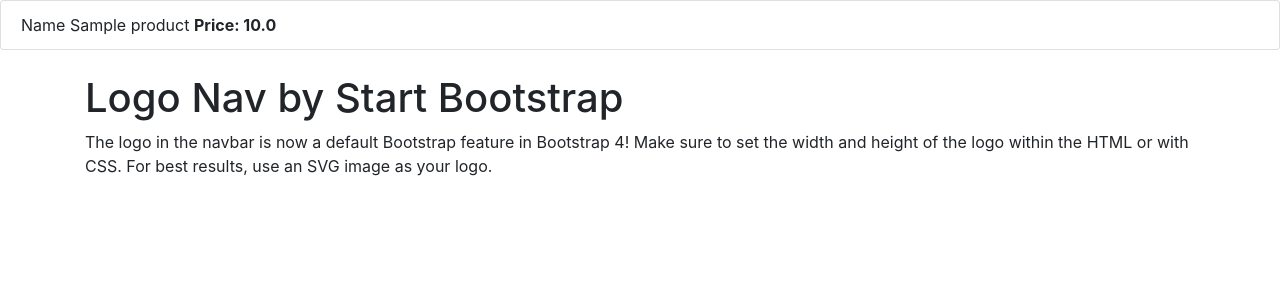
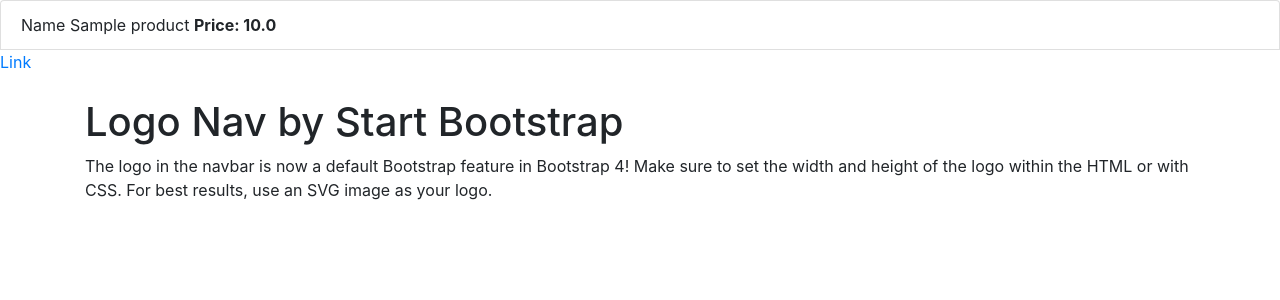
Before and after one commit to Vlaja97/Produt-scraper, a Flask app: page /list_products in a window 1280 px wide. Shown: the part 76-376 px from the top of the page. Run offline with Flask 2, Linux system fonts and the light colour scheme; tables that the repository leaves empty hold one stand-in row (values such as "Sample post"); grey boxes labelled with a size stand in for pictures from a placeholder-image service; parts of the project's set-up code (start-up, migrations or seed data) failed here and were passed over; some libraries are stand-ins or nearby versions.

Commit message:
aded link to template

```diff
--- a/app.py
+++ b/app.py
@@ -20,8 +20,6 @@ def list_products():
     Session = sessionmaker(bind=engine)
     session = Session()
     products = session.query(Product).all()
-    for product in products:
-        print(product)
     return render_template('list.html', products = products )
 
 
--- a/scrape.py
+++ b/scrape.py
@@ -49,9 +49,9 @@ class Product(Base):
 
     name = Column(String, primary_key=True)
     price = Column(Float)
-    product_link = Column(String)
+    link = Column(String)
     def __repr__(self):
-        return f'Product {self.name} - Price {self.price}'
+        return f'Product {self.name} - Price {self.price} - Link {self.link}'
 
     @classmethod
     def find_by_name(cls, session, name):
--- a/templates/list.html
+++ b/templates/list.html
@@ -5,6 +5,7 @@
             <ul class="list-group">
                 <li id="myTable" class="list-group-item">Name
                     {{ product.name }} <b>Price: {{ product.price }}</b></li>
+                     <a href="{{ product.link }}">Link</a>
             </ul>
         {% endfor %}
 
```
